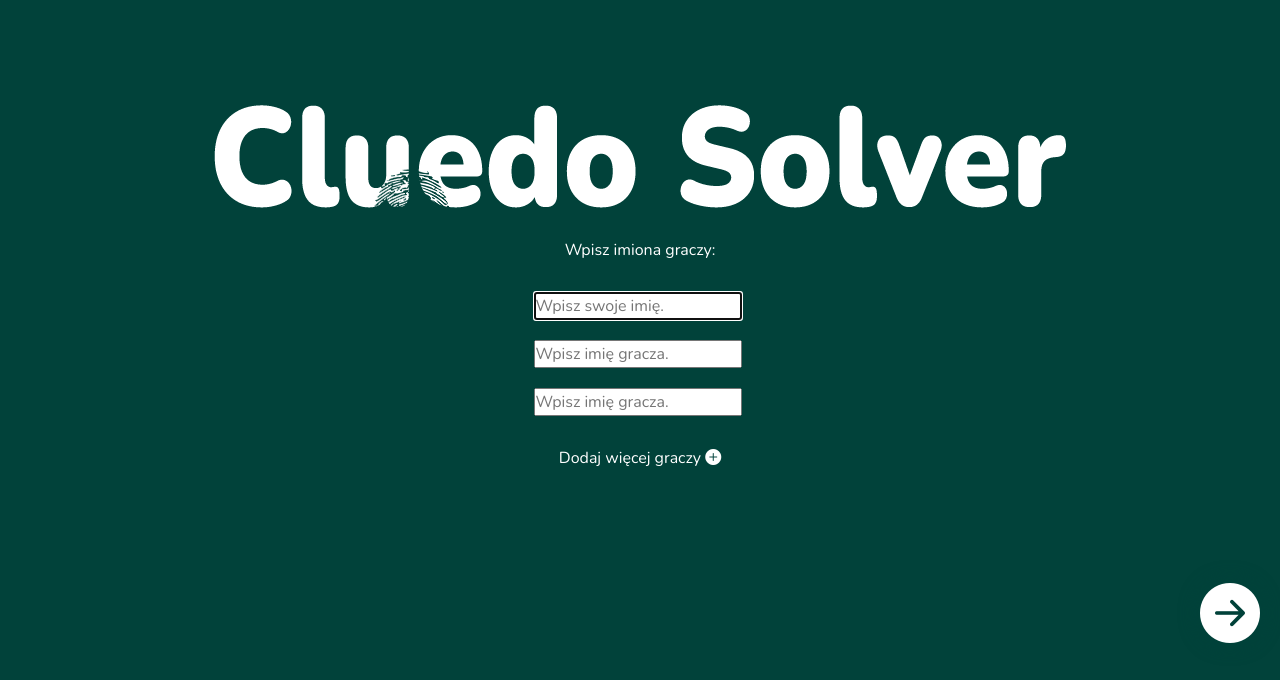
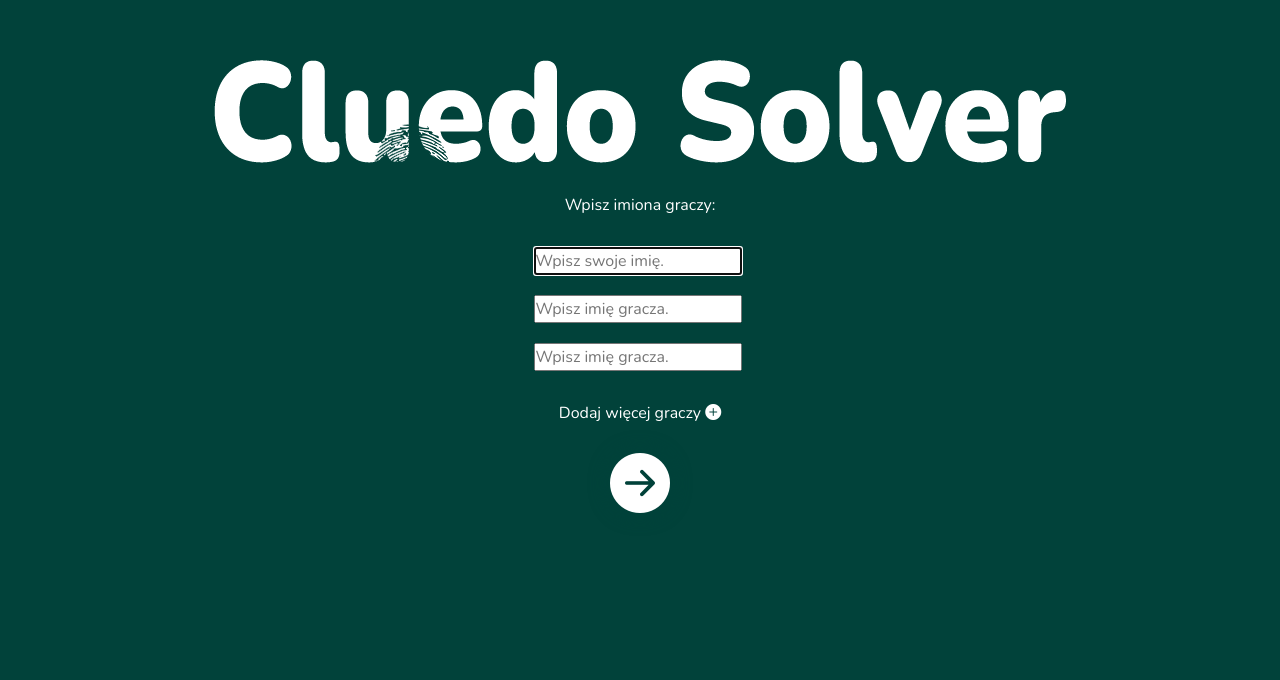
Before and after one commit to DallogFheir/cluedo-solver, a React (Create React App) app: page / in a window 1280 px wide. Shown: the part 120-800 px from the top of the page. Built offline with nearby package versions, Linux system fonts and the light colour scheme.

Commit message:
moved next screen button below other content

```diff
--- a/src/components/CardSelectScreen.js
+++ b/src/components/CardSelectScreen.js
@@ -107,7 +107,7 @@
           </form>
         </>
       )}
-      <div className="next-btn-container">
+      <div>
         <i
           className="next-btn bi bi-arrow-right-circle-fill"
           onClick={() => {
--- a/src/components/TitleScreen.css
+++ b/src/components/TitleScreen.css
@@ -35,12 +35,6 @@
   color: #b44a03;
 }
 
-.next-btn-container {
-  position: absolute;
-  right: 20px;
-  bottom: 20px;
-}
-
 .next-btn {
   font-size: 60px;
   position: sticky;
--- a/src/components/TitleScreen.js
+++ b/src/components/TitleScreen.js
@@ -66,7 +66,7 @@
           ></i>
         </p>
       )}
-      <div className="next-btn-container">
+      <div>
         <i
           className="next-btn bi bi-arrow-right-circle-fill"
           onClick={() => {
```
